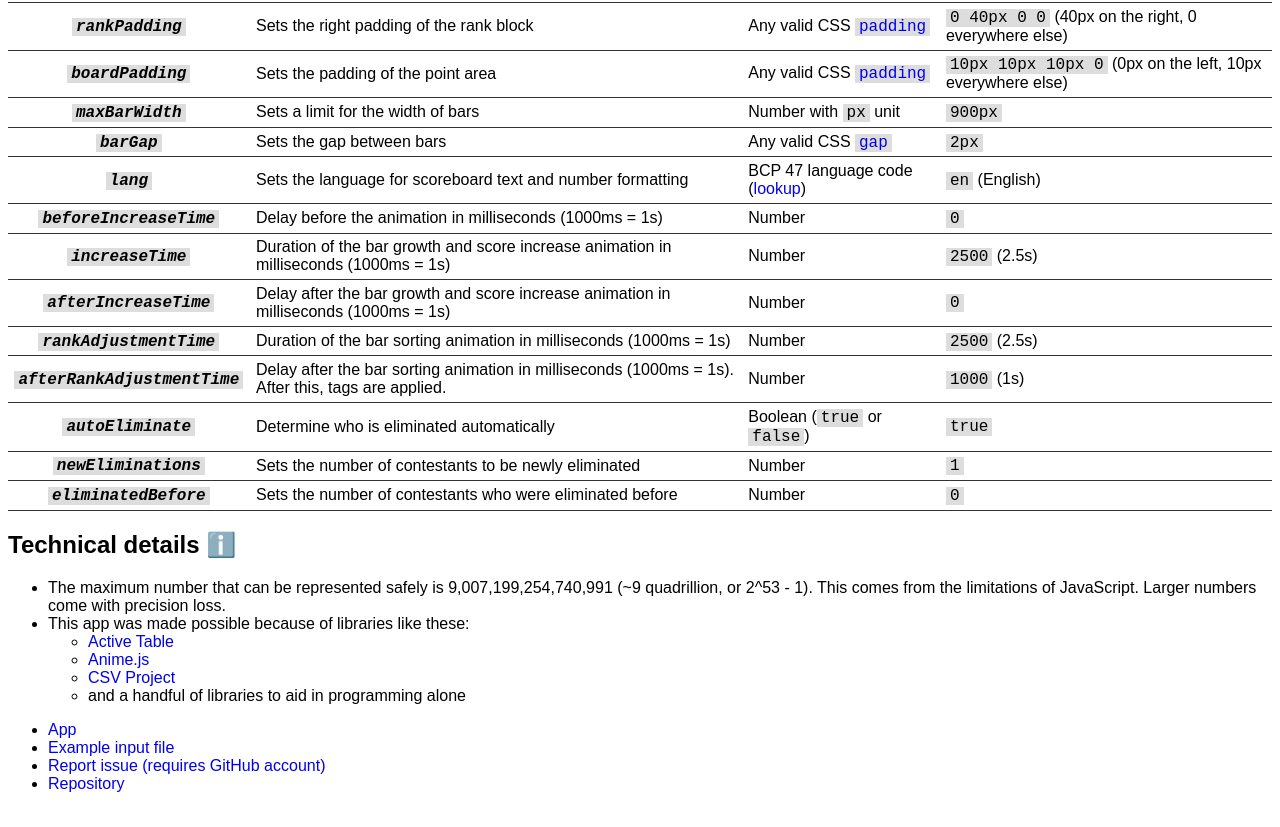
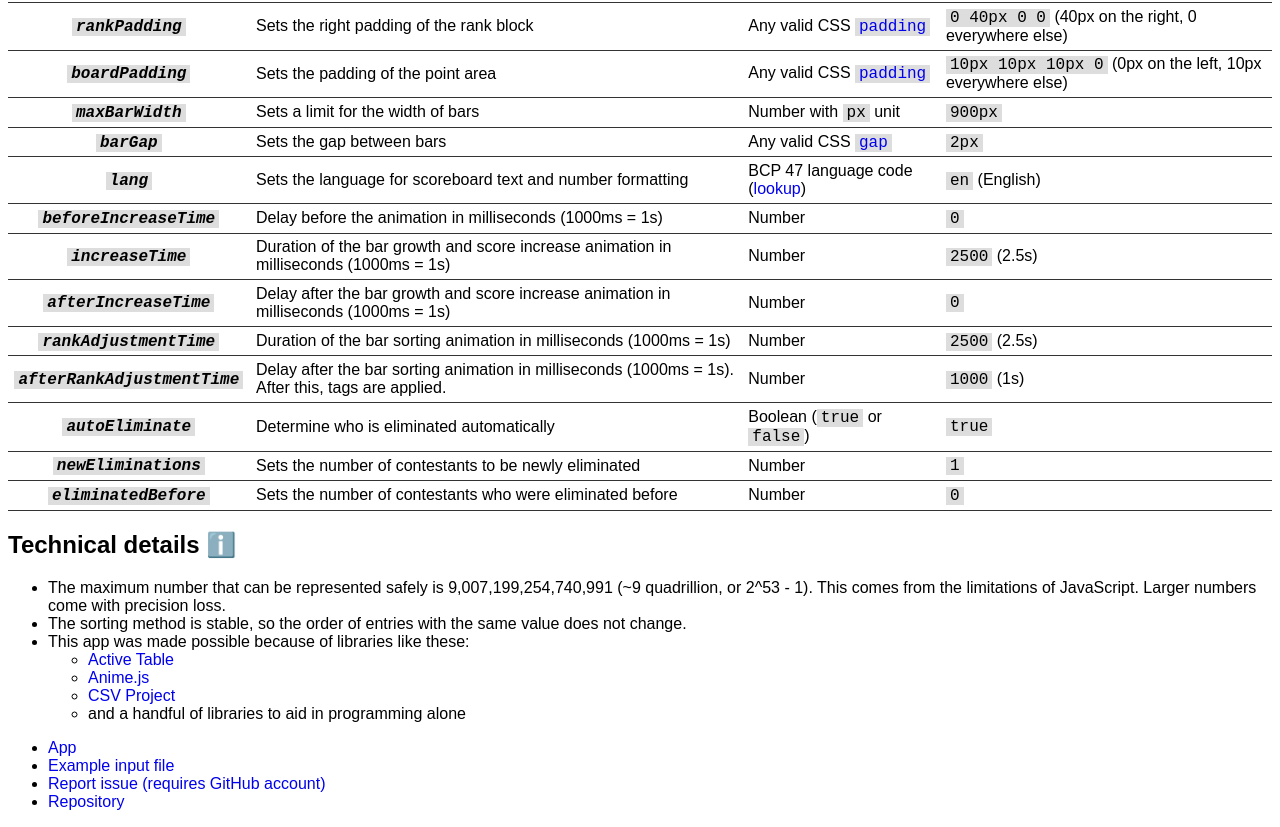
Before and after one commit to C-Ezra-M/algoboard, a website built with Vite: page help.html in a window 1280 px wide. Shown: the part 1112-1939 px from the top of the page. Built offline with nearby package versions, Linux system fonts and the light colour scheme; a web font is replaced by a local one.

Commit message:
add information

```diff
--- a/help.html
+++ b/help.html
@@ -225,6 +225,7 @@
         <h2 id="technical">Technical details ℹ️</h2>
         <ul>
             <li>The maximum number that can be represented safely is 9,007,199,254,740,991 (~9 quadrillion, or 2^53 - 1). This comes from the limitations of JavaScript. Larger numbers come with precision loss.</li>
+            <li>The sorting method is stable, so the order of entries with the same value does not change.</li>
             <li>This app was made possible because of libraries like these:</li>
             <ul>
                 <li><a href="https://activetable.io/">Active Table</a></li>
```
